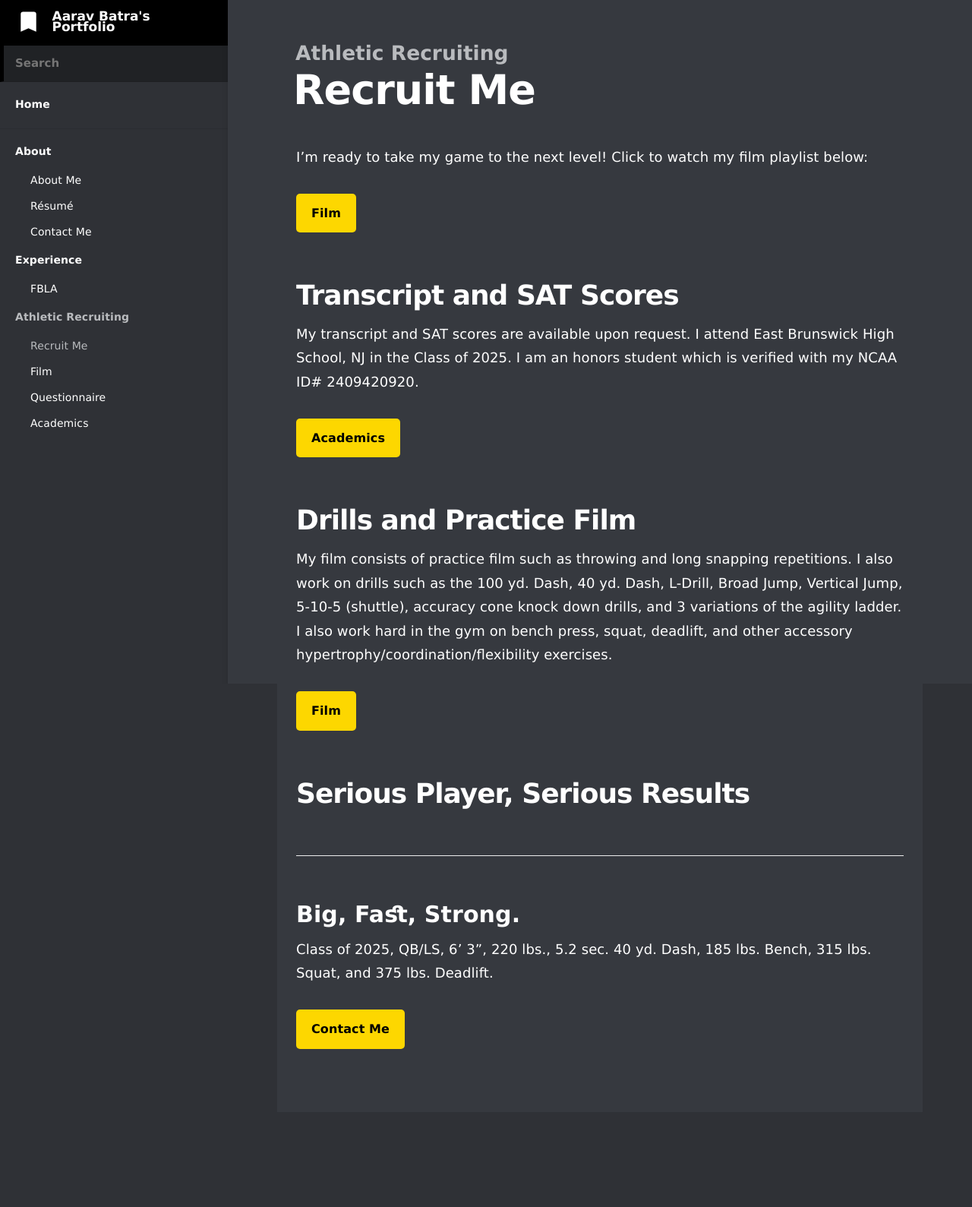
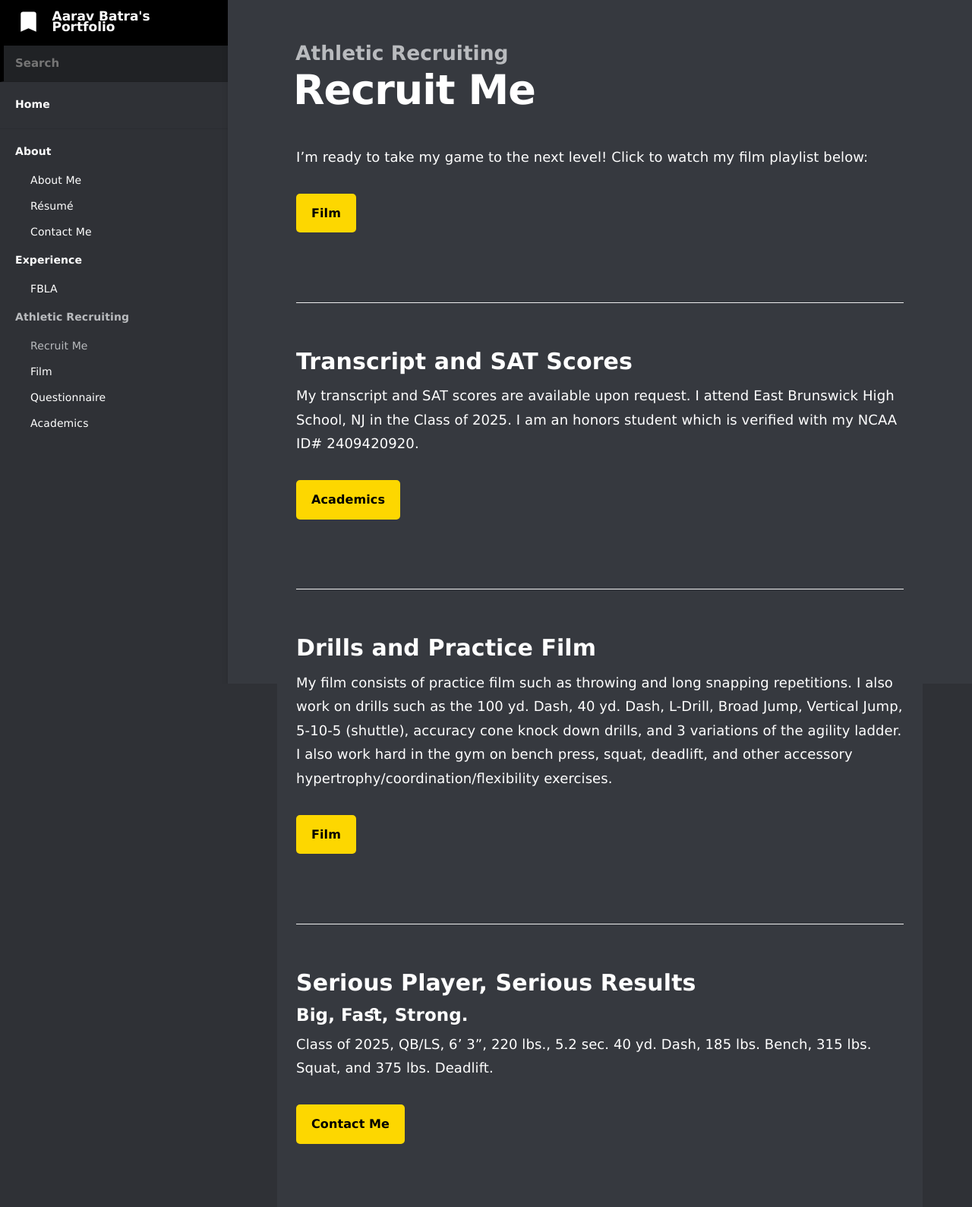
Before and after one commit to batra-aarav/www.aaravbatra.me, a Jekyll site: the page built from _docs/recruiting/recruit-me.md, in a window 1280 px wide. Shown: the whole page at 76% size. Built offline with Jekyll 4.4.1, drawn with Linux system fonts in a browser that asks for light colours; before the commit the page ends 1464 px from its top, so only the background shows below that.

Commit message:
fix leveling

```diff
--- a/_docs/recruiting/recruit-me.md
+++ b/_docs/recruiting/recruit-me.md
@@ -9,22 +9,22 @@ I'm ready to take my game to the next level! Click to watch my film playlist bel
 <a href="/recruiting/film/" style="display:inline-block; padding:10px 20px; background-color:#FDD700; color:black; text-align:center; border-radius:5px; text-decoration:none; font-size:16px; font-weight:bold;">Film</a>
 <br><br />
 
-## Transcript and SAT Scores
+### Transcript and SAT Scores
 
 My transcript and SAT scores are available upon request. I attend East Brunswick High School, NJ in the Class of 2025. I am an honors student which is verified with my NCAA ID# 2409420920.
 
 <a href="/recruiting/academics/" style="display:inline-block; padding:10px 20px; background-color:#FDD700; color:black; text-align:center; border-radius:5px; text-decoration:none; font-size:16px; font-weight:bold;">Academics</a>
 <br><br />
 
-## Drills and Practice Film
+### Drills and Practice Film
 
 My film consists of practice film such as throwing and long snapping repetitions. I also work on drills such as the 100 yd. Dash, 40 yd. Dash, L-Drill, Broad Jump, Vertical Jump, 5-10-5 (shuttle), accuracy cone knock down drills, and 3 variations of the agility ladder. I also work hard in the gym on bench press, squat, deadlift, and other accessory hypertrophy/coordination/flexibility exercises.
 
 <a href="/recruiting/film/" style="display:inline-block; padding:10px 20px; background-color:#FDD700; color:black; text-align:center; border-radius:5px; text-decoration:none; font-size:16px; font-weight:bold;">Film</a>
 <br><br />
 
-## Serious Player, Serious Results
-### Big, Fast, Strong.
+### Serious Player, Serious Results
+#### Big, Fast, Strong.
 Class of 2025, QB/LS, 6' 3", 220 lbs., 5.2 sec. 40 yd. Dash, 185 lbs. Bench, 315 lbs. Squat, and 375 lbs. Deadlift.
 
 <a href="/about/contact-me/" style="display:inline-block; padding:10px 20px; background-color:#FDD700; color:black; text-align:center; border-radius:5px; text-decoration:none; font-size:16px; font-weight:bold;">Contact Me</a>
```
